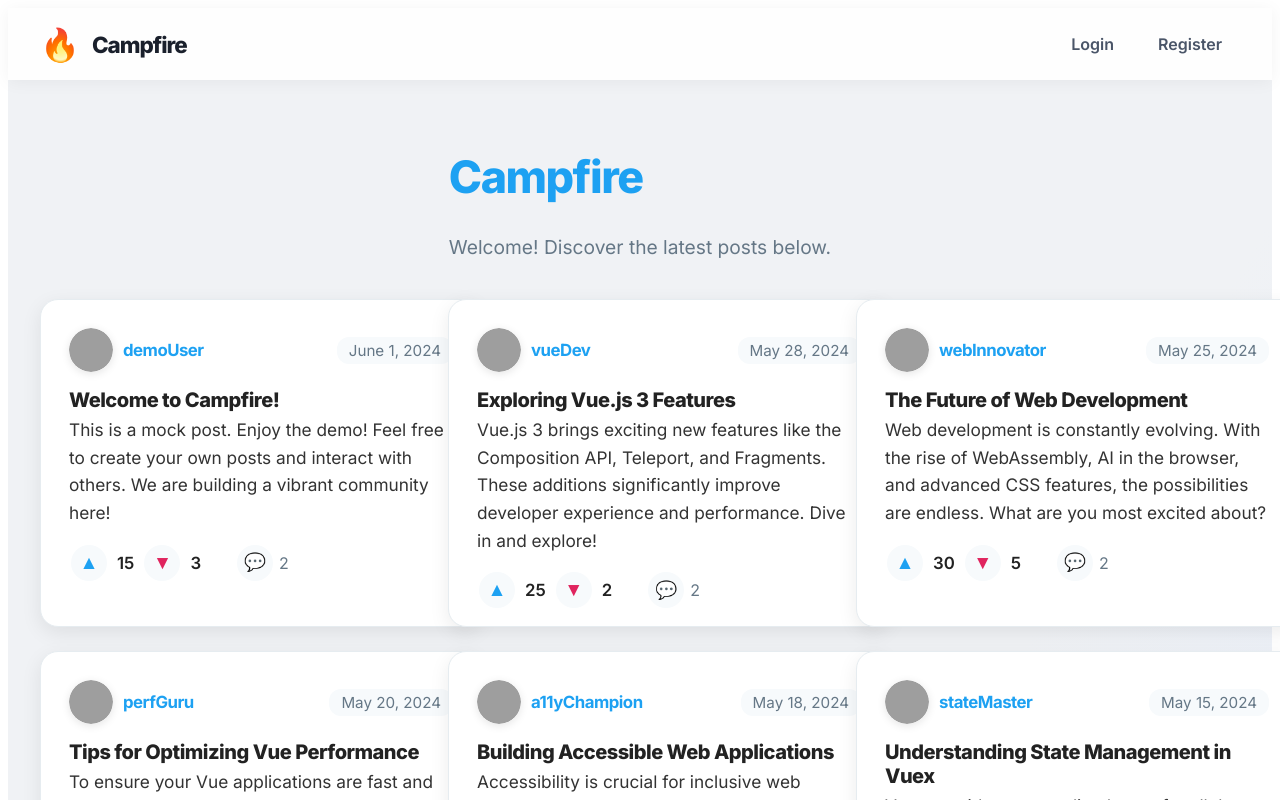
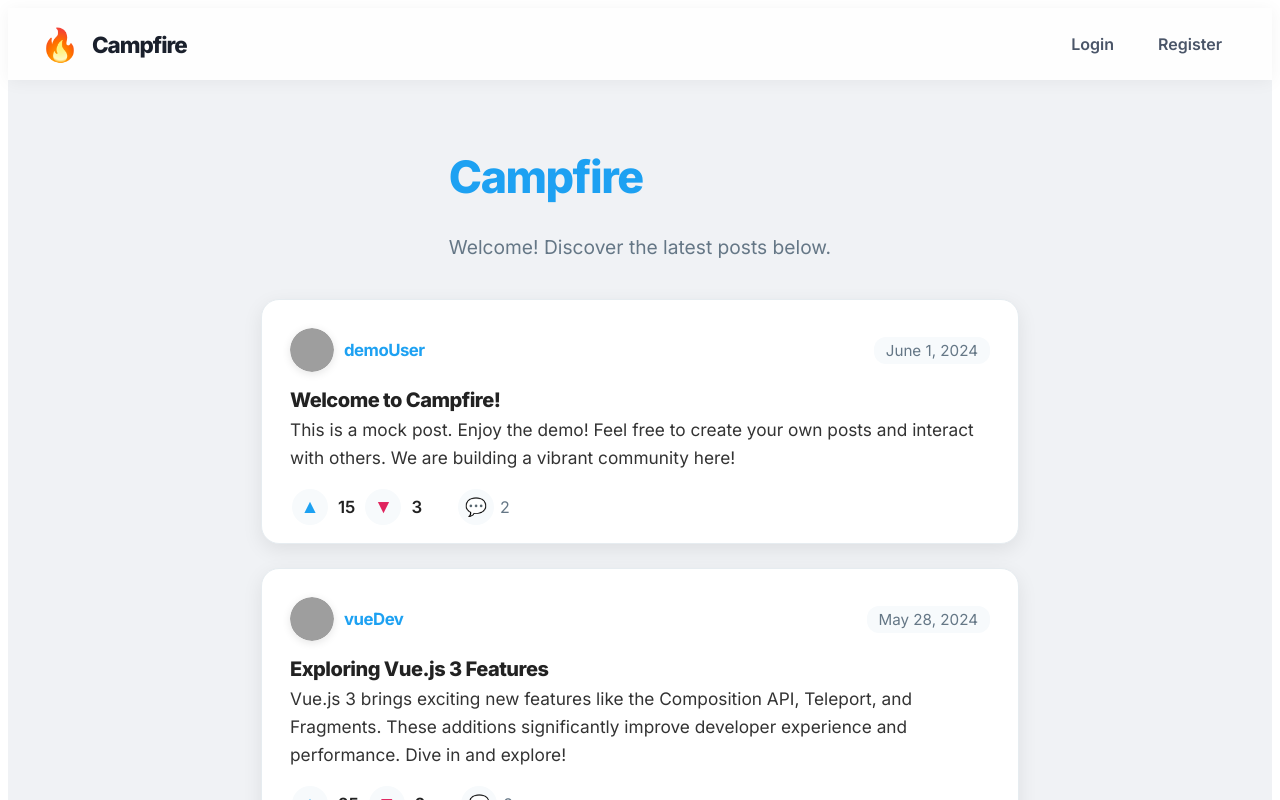
Before and after one commit to Berkayozgun/campfire-frontend, a Vue app: page / in a window 1280 px wide. Shown: the top 800 px of the page. Built offline with nearby package versions, Linux system fonts and the light colour scheme; grey boxes are pictures that could not be loaded.

Commit message:
"Fix_Homepage_Layout"

```diff
--- a/src/views/HomeView.vue
+++ b/src/views/HomeView.vue
@@ -67,7 +67,7 @@ export default {
   display: flex;
   align-items: center;
   justify-content: space-between;
-  max-width: 1200px; /* Increased max-width for wider layout */
+  max-width: 700px; /* Adjusted max-width for single column layout */
   margin: 0 auto 24px auto; /* Adjusted margin */
   padding: 40px 32px 16px 32px; /* Adjusted padding */
   gap: 24px;
@@ -107,16 +107,15 @@ export default {
 }
 
 .post-list {
-  display: grid; /* Changed to Grid */
-  grid-template-columns: repeat(auto-fill, minmax(300px, 1fr)); /* Responsive grid columns */
-  gap: 24px; /* Gap between grid items */
+  display: flex; /* Changed to Flexbox */
+  flex-direction: column; /* Stack items vertically */
+  align-items: center; /* Center items horizontally */
+  gap: 24px; /* Gap between posts */
   width: 100%;
-  max-width: 1200px; /* Increased max-width for wider layout */
+  max-width: 700px; /* Adjusted max-width for single column layout */
   margin: 0 auto;
   padding: 0 32px; /* Added padding */
 }
-
-/* Removed .custom-post-card styles as they are now handled within PostCard.vue */
 
 @media (max-width: 900px) {
   .home-header, .post-list {
@@ -142,7 +141,6 @@ export default {
     font-size: 1.5rem;
   }
   .post-list {
-    grid-template-columns: 1fr; /* Single column on small screens */
     padding: 0 16px;
   }
 }
```
